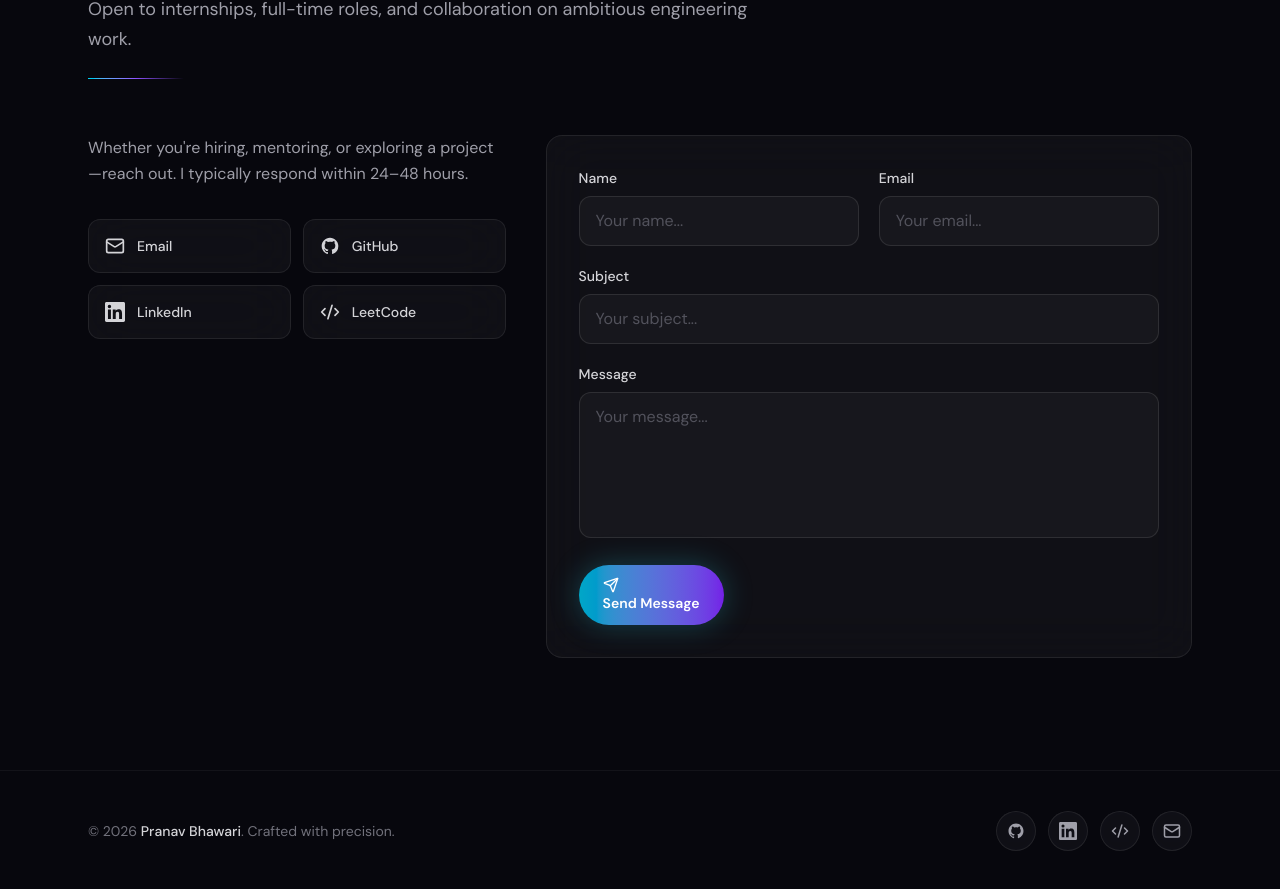
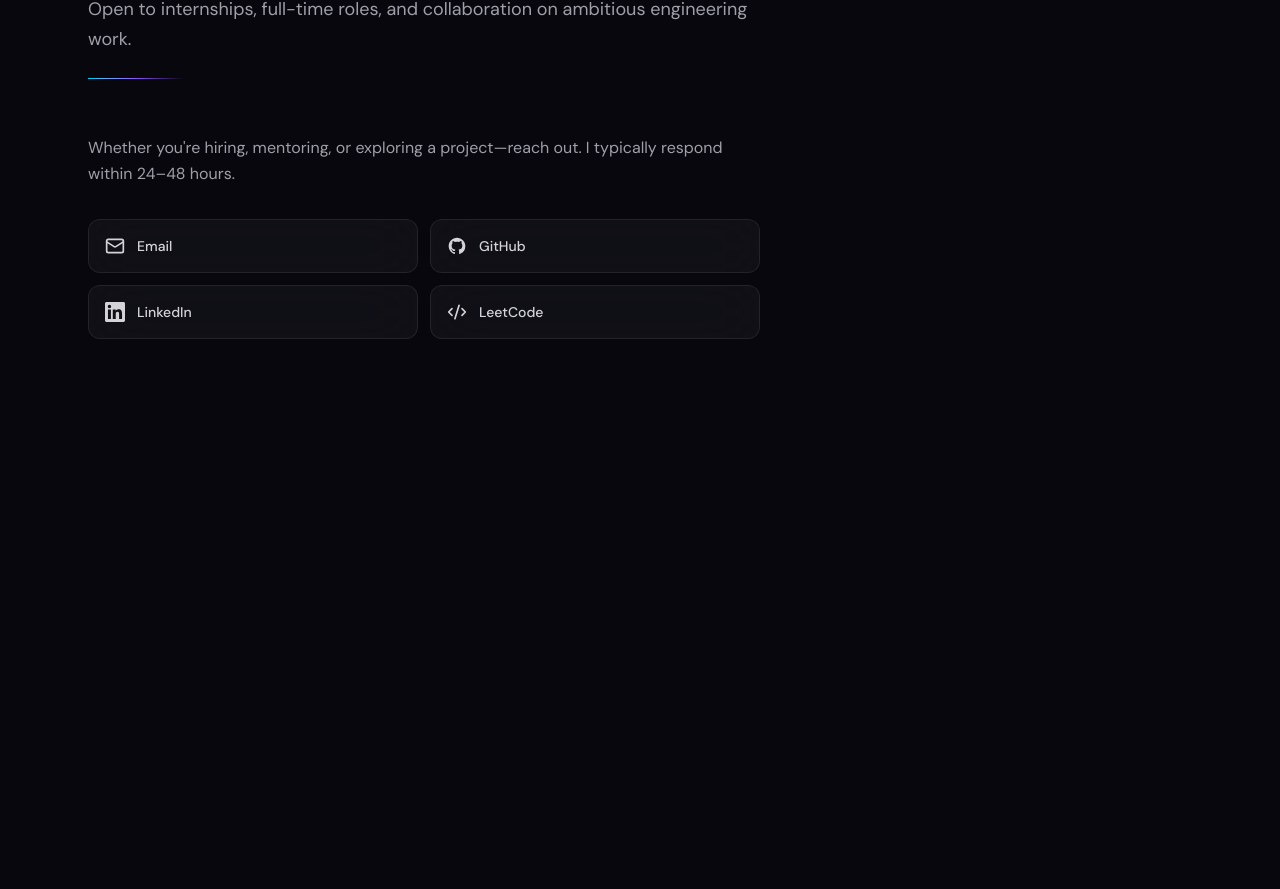
Before and after one commit to Pranav6197/Portfolio, a React (Vite) app in the folder frontend/: page / in a window 1280 px wide. Shown: the part 9037-9926 px from the top of the page. After the commit the page ends 9488 px from the top, so only its background shows below. Built offline with nearby package versions, Linux system fonts and the light colour scheme.

Commit message:
Remove Footer component and clean up Contact section.

```diff
--- a/frontend/src/App.tsx
+++ b/frontend/src/App.tsx
@@ -1,6 +1,5 @@
 import { AnimatedBackground } from "./components/ui/AnimatedBackground";
 import { Navbar } from "./components/layout/Navbar";
-import { Footer } from "./components/layout/Footer";
 import { Hero } from "./components/sections/Hero";
 import { About } from "./components/sections/About";
 import { Skills } from "./components/sections/Skills";
@@ -25,7 +24,6 @@ function App() {
         <Certification />
         <Contact />
       </main>
-      <Footer />
     </>
   );
 }
--- a/frontend/src/components/sections/Contact.tsx
+++ b/frontend/src/components/sections/Contact.tsx
@@ -1,95 +1,22 @@
 import { motion } from "framer-motion";
-import { Code2, Loader2, Mail, Send } from "lucide-react";
+import { Code2, Mail } from "lucide-react";
 import { IconGithub, IconLinkedin } from "../ui/SocialIcons";
-import { useState, type FormEvent } from "react";
 import { profile } from "../../data/profile";
 import { fadeUp, defaultViewport } from "../../lib/motion";
 import { SectionHeading } from "../ui/SectionHeading";
-import { GlowButton } from "../ui/GlowButton";
-
-type FormState = {
-  name: string;
-  email: string;
-  subject: string;
-  message: string;
-};
-
-type FormErrors = Partial<Record<keyof FormState, string>>;
-
-const initialForm: FormState = {
-  name: "",
-  email: "",
-  subject: "",
-  message: "",
-};
 
 const socialButtons = [
-  { href: profile.social.email, icon: Mail, label: "Email" },
+  {
+    href: `https://mail.google.com/mail/?view=cm&fs=1&to=${profile.email}`,
+    icon: Mail,
+    label: "Email",
+  },
   { href: profile.social.github, icon: IconGithub, label: "GitHub" },
   { href: profile.social.linkedin, icon: IconLinkedin, label: "LinkedIn" },
   { href: profile.social.leetcode, icon: Code2, label: "LeetCode" },
 ];
 
-function validate(form: FormState): FormErrors {
-  const errors: FormErrors = {};
-  if (!form.name.trim() || form.name.trim().length < 2) {
-    errors.name = "Please enter your name (at least 2 characters).";
-  }
-  if (!/^[^\s@]+@[^\s@]+\.[^\s@]+$/.test(form.email)) {
-    errors.email = "Please enter a valid email address.";
-  }
-  if (!form.subject.trim() || form.subject.trim().length < 3) {
-    errors.subject = "Subject must be at least 3 characters.";
-  }
-  if (!form.message.trim() || form.message.trim().length < 10) {
-    errors.message = "Message must be at least 10 characters.";
-  }
-  return errors;
-}
-
 export function Contact() {
-  const [form, setForm] = useState<FormState>(initialForm);
-  const [errors, setErrors] = useState<FormErrors>({});
-  const [status, setStatus] = useState<"idle" | "loading" | "success" | "error">("idle");
-  const [feedback, setFeedback] = useState("");
-
-  const handleChange = (field: keyof FormState, value: string) => {
-    setForm((prev) => ({ ...prev, [field]: value }));
-    setErrors((prev) => ({ ...prev, [field]: undefined }));
-  };
-
-  const handleSubmit = async (e: FormEvent) => {
-    e.preventDefault();
-    const validation = validate(form);
-    if (Object.keys(validation).length > 0) {
-      setErrors(validation);
-      return;
-    }
-
-    setStatus("loading");
-    setFeedback("");
-
-    try {
-      const res = await fetch("/api/contact", {
-        method: "POST",
-        headers: { "Content-Type": "application/json" },
-        body: JSON.stringify(form),
-      });
-      const data = await res.json();
-
-      if (!res.ok) {
-        throw new Error(data.message || "Failed to send message.");
-      }
-
-      setStatus("success");
-      setFeedback(data.message || "Message sent successfully!");
-      setForm(initialForm);
-    } catch (err) {
-      setStatus("error");
-      setFeedback(err instanceof Error ? err.message : "Something went wrong. Please try again.");
-    }
-  };
-
   return (
     <section id="contact" className="section-padding">
       <div className="section-container">
@@ -99,9 +26,9 @@ export function Contact() {
           subtitle="Open to internships, full-time roles, and collaboration on ambitious engineering work."
         />
 
-        <div className="grid lg:grid-cols-5 gap-10">
+        <div className="grid gap-10">
           <motion.div
-            className="lg:col-span-2"
+            className="max-w-2xl"
             initial="hidden"
             whileInView="visible"
             viewport={defaultViewport}
@@ -116,8 +43,10 @@ export function Contact() {
                 <a
                   key={label}
                   href={href}
-                  target="_blank"
-                  rel="noopener noreferrer"
+                  {...(!href.startsWith("mailto:") && {
+                    target: "_blank",
+                    rel: "noopener noreferrer",
+                  })}
                   className="flex items-center gap-3 p-4 rounded-xl glass-panel text-zinc-300 hover:text-cyan-300 hover:border-cyan-400/30 transition-all duration-300 group"
                 >
                   <Icon className="w-5 h-5 group-hover:scale-110 transition-transform" />
@@ -126,126 +55,8 @@ export function Contact() {
               ))}
             </div>
           </motion.div>
-
-          <motion.form
-            onSubmit={handleSubmit}
-            className="lg:col-span-3 glass-panel rounded-2xl p-6 md:p-8 space-y-5"
-            initial="hidden"
-            whileInView="visible"
-            viewport={defaultViewport}
-            variants={fadeUp}
-            transition={{ delay: 0.1 }}
-            noValidate
-          >
-            <div className="grid sm:grid-cols-2 gap-5">
-              <Field
-                label="Name"
-                id="name"
-                value={form.name}
-                error={errors.name}
-                onChange={(v) => handleChange("name", v)}
-              />
-              <Field
-                label="Email"
-                id="email"
-                type="email"
-                value={form.email}
-                error={errors.email}
-                onChange={(v) => handleChange("email", v)}
-              />
-            </div>
-            <Field
-              label="Subject"
-              id="subject"
-              value={form.subject}
-              error={errors.subject}
-              onChange={(v) => handleChange("subject", v)}
-            />
-            <Field
-              label="Message"
-              id="message"
-              value={form.message}
-              error={errors.message}
-              onChange={(v) => handleChange("message", v)}
-              multiline
-            />
-
-            {feedback && (
-              <p
-                className={`text-sm ${
-                  status === "success" ? "text-cyan-300" : "text-red-400"
-                }`}
-                role="status"
-              >
-                {feedback}
-              </p>
-            )}
-
-            <GlowButton
-              type="submit"
-              variant="primary"
-              className="w-full sm:w-auto"
-              disabled={status === "loading"}
-            >
-              {status === "loading" ? (
-                <>
-                  <Loader2 className="w-4 h-4 animate-spin" />
-                  Sending...
-                </>
-              ) : (
-                <>
-                  <Send className="w-4 h-4" />
-                  Send Message
-                </>
-              )}
-            </GlowButton>
-          </motion.form>
         </div>
       </div>
     </section>
   );
 }
-
-type FieldProps = {
-  label: string;
-  id: string;
-  value: string;
-  error?: string;
-  onChange: (value: string) => void;
-  type?: string;
-  multiline?: boolean;
-};
-
-function Field({ label, id, value, error, onChange, type = "text", multiline }: FieldProps) {
-  const base =
-    "w-full px-4 py-3 rounded-xl bg-white/[0.03] border text-white placeholder:text-zinc-600 focus:outline-none focus:ring-2 focus:ring-cyan-500/30 transition-all";
-  const border = error ? "border-red-500/50" : "border-white/10 focus:border-cyan-400/40";
-
-  return (
-    <div>
-      <label htmlFor={id} className="block text-sm font-medium text-zinc-300 mb-2">
-        {label}
-      </label>
-      {multiline ? (
-        <textarea
-          id={id}
-          rows={5}
-          value={value}
-          onChange={(e) => onChange(e.target.value)}
-          className={`${base} ${border} resize-none`}
-          placeholder={`Your ${label.toLowerCase()}...`}
-        />
-      ) : (
-        <input
-          id={id}
-          type={type}
-          value={value}
-          onChange={(e) => onChange(e.target.value)}
-          className={`${base} ${border}`}
-          placeholder={`Your ${label.toLowerCase()}...`}
-        />
-      )}
-      {error && <p className="mt-1.5 text-xs text-red-400">{error}</p>}
-    </div>
-  );
-}
```
